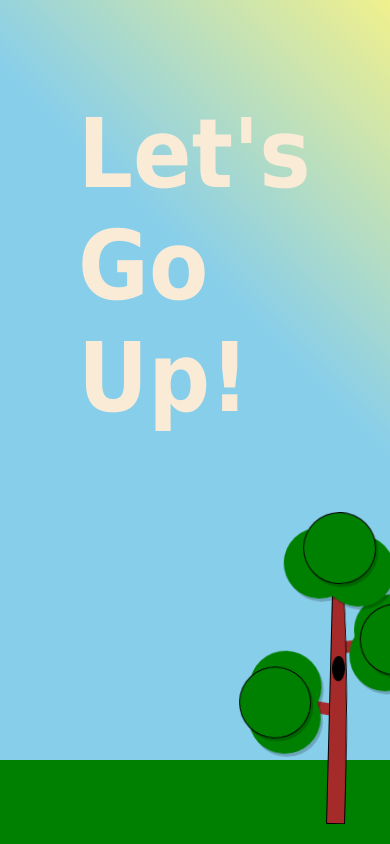
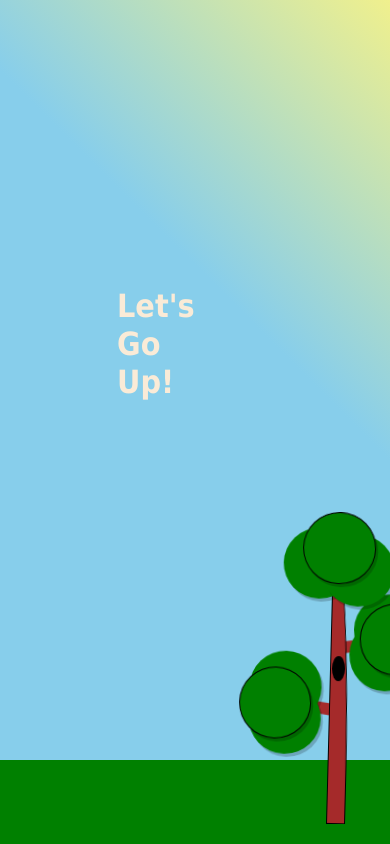
Before and after one commit to dungeoncake/Looking-Up, a plain HTML site: page index.html in a window 390 px wide. Drawn offline with Linux system fonts and the light colour scheme.

Commit message:
Update style.css
-Fine tuned welcome text.
-Minor mobile font adjustments.

```diff
--- a/style.css
+++ b/style.css
@@ -32,8 +32,9 @@
 }
 
 #welcometxt {
+    width: 15vw;
     position: relative;
-    margin: 25% 0% 0% 20%;
+    margin: 25% 0% 0% 30%;
     font-size: 6rem;
     color: antiquewhite;
     transition: color 0.3s ease-in-out;
@@ -1385,6 +1386,12 @@ a {
         font-size: 0.7em;
         margin: 5%;
     }
+    #welcometxt {
+        font-size: 2em;
+        height: auto;
+        width: 20vw;
+       top: 25%;
+    }
 }
 
 @media only screen and (min-width: 1920px) {
```
